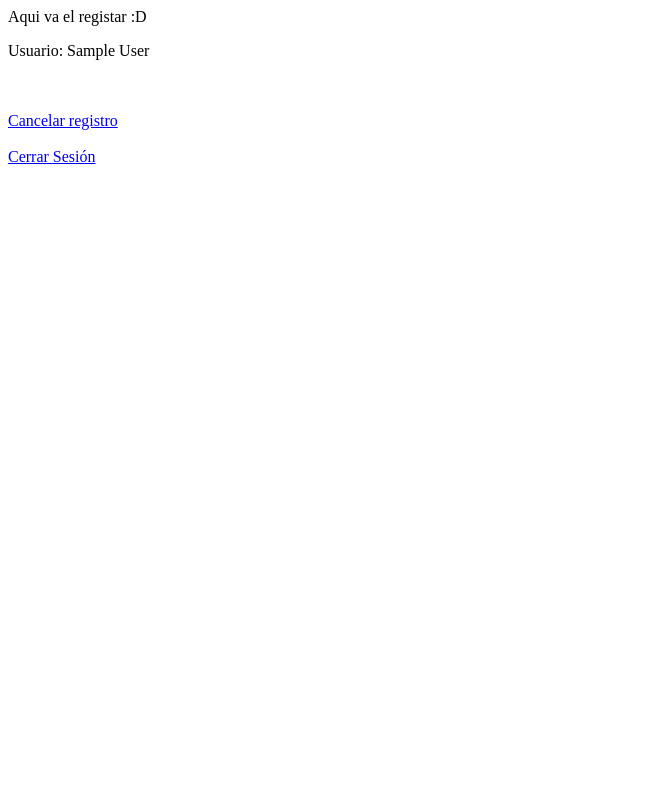
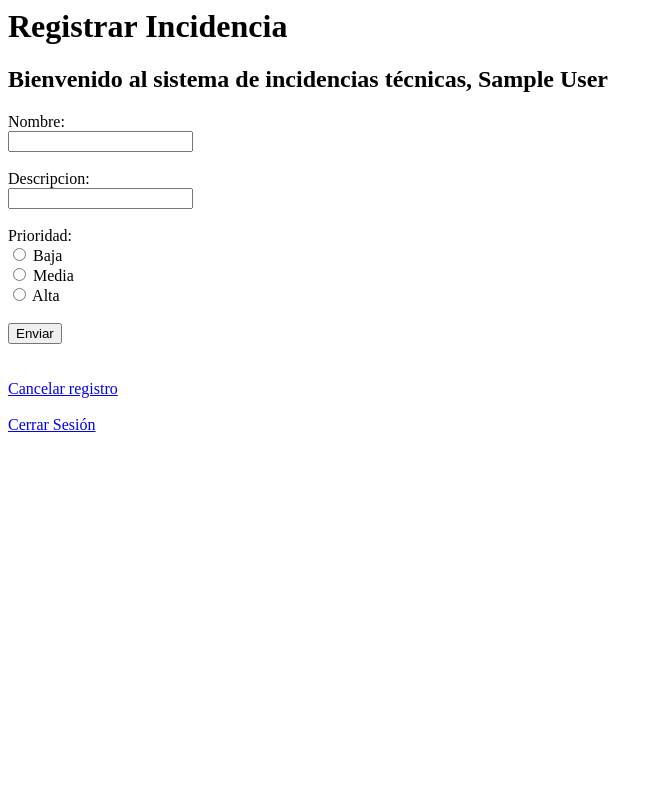
Before and after one commit to MN4CHO/incidencias, a PHP site: page /registrar.php in a window 1280 px wide. Shown: the whole page, without its empty margins (0-663 px from the left). Run offline with PHP 8.4, Linux system fonts and the light colour scheme; the visitor is signed in with stand-in values (Sample User, id 1).

Commit message:
creacion de formulario de registro

```diff
--- a/index.php
+++ b/index.php
@@ -24,17 +24,13 @@ if ($_SESSION != null) {
     <p> Ingrese sus credenciales para acceder al sistema:</p>
 
     <form action="listar.php" method="POST">
-
         <fieldset>
             Usuario: <input type="text" name="usuario"> <br><br>
             Contraseña: <input type="password" name="clave"> <br><br>
             <input type="submit" value="Iniciar Sesión">
 
         </fieldset>
-
-
     </form>
-
 
 </body>
 
--- a/registrar.php
+++ b/registrar.php
@@ -2,19 +2,25 @@
 require_once 'validarsesion.php';
 ?>
 
-
-Aqui va el registar :D
-
 <html>
-
-<head></head>
-
-<body>
-    <p>Usuario: <?php echo $_SESSION['nombre'] ?> </p>
-
-    <br><br><a href="listar.php">Cancelar registro</a>
-    <br><br><a href="cerrarsesion.php">Cerrar Sesión</a>
-
-</body>
-
+    <head></head>
+    <body>
+        <h1>Registrar Incidencia</h1>
+        <h2>Bienvenido al sistema de incidencias técnicas, <?php echo $_SESSION['nombre'] ?> </h2>
+        <form method="POST" action="">
+            <filedset>
+                Nombre: <br>
+                <input type="text" name="nombre"><br><br>
+                Descripcion: <br>
+                <input type="text" name="descripcion"><br><br>
+                Prioridad: <br>
+                <input type="radio" name="prioridadB" value="Baja"> Baja<br>
+                <input type="radio" name="prioridadM" value="Media"> Media<br>
+                <input type="radio" name="prioridadA" value="Alta"> Alta<br><br>
+                <input type="submit" value="Enviar"><br>
+                <br><br><a href="listar.php">Cancelar registro</a>
+                <br><br><a href="cerrarsesion.php">Cerrar Sesión</a>
+            </filedset>
+        </form>
+    </body>
 </html>
```
